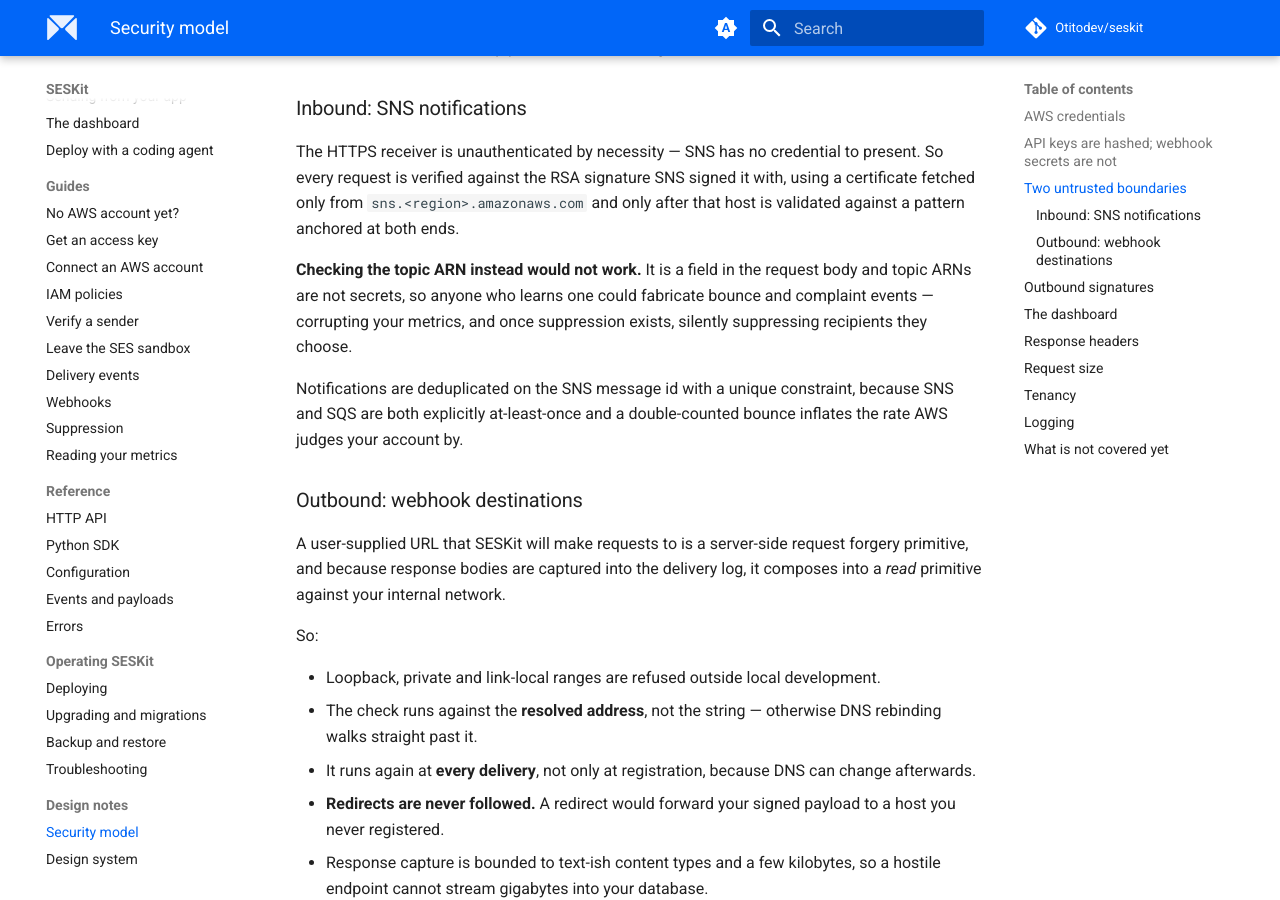
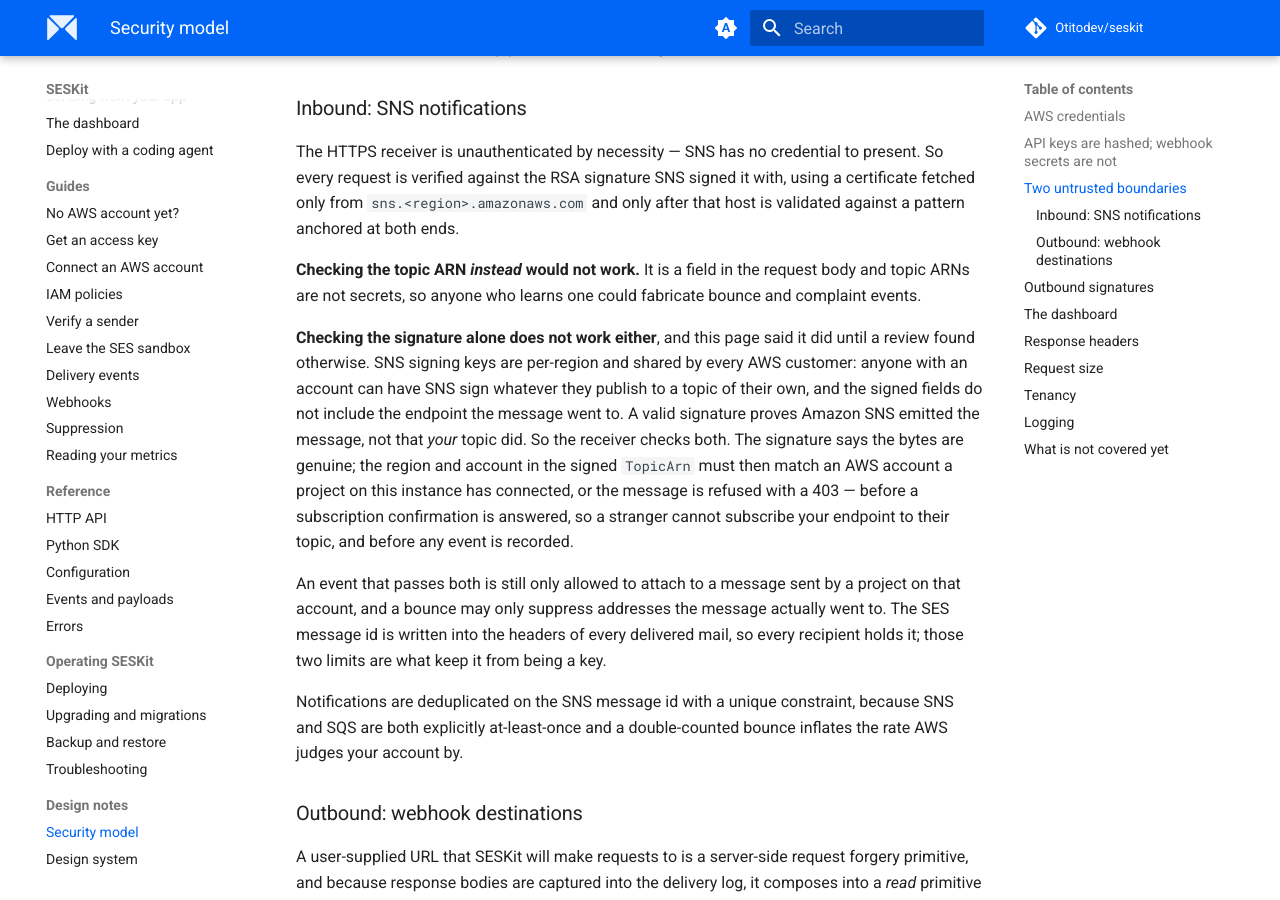
Before and after one commit to Otitodev/seskit, an MkDocs documentation site: the page built from docs/design/security-model.md, in a window 1280 px wide and 900 px high, scrolled down 1618 px. Built offline with MkDocs 1.6.1 and Material for MkDocs 9.7.7, drawn with Linux system fonts in a browser that asks for light colours; comment, search, counter and statistics services are not loaded; some of the changed text lies outside the part shown.

Commit message:
docs: the signature proves SNS, the account proves it is ours
`sns_signature.py` and the security model both argued that checking the topic
ARN *instead of* the signature would not work, because the ARN is in the
request body and is not a secret. True, and it left the wrong impression: that
the signature was therefore sufficient. It is not. SNS signing keys are shared
by every customer in a region, so a signature proves Amazon SNS emitted a
message and nothing about whose topic it was.

Both now say what each check proves and what it does not, and that the
receiver needs both - the `provisioning.py` docstring had already said as much
for the SQS side, where the queue policy's SourceArn condition is the same
idea. The security model also records the two limits that keep the SES
message id from being a key, and adds two things to "not covered yet" that
this review found and deliberately left: timestamp freshness on SNS messages,
and a receiver with no URL secret and no per-IP limit.

```diff
--- a/docs/design/security-model.md
+++ b/docs/design/security-model.md
@@ -74,10 +74,27 @@
 with, using a certificate fetched only from `sns.<region>.amazonaws.com` and
 only after that host is validated against a pattern anchored at both ends.
 
-**Checking the topic ARN instead would not work.** It is a field in the request
-body and topic ARNs are not secrets, so anyone who learns one could fabricate
-bounce and complaint events — corrupting your metrics, and once suppression
-exists, silently suppressing recipients they choose.
+**Checking the topic ARN *instead* would not work.** It is a field in the
+request body and topic ARNs are not secrets, so anyone who learns one could
+fabricate bounce and complaint events.
+
+**Checking the signature alone does not work either**, and this page said it
+did until a review found otherwise. SNS signing keys are per-region and shared
+by every AWS customer: anyone with an account can have SNS sign whatever they
+publish to a topic of their own, and the signed fields do not include the
+endpoint the message went to. A valid signature proves Amazon SNS emitted the
+message, not that *your* topic did. So the receiver checks both. The signature
+says the bytes are genuine; the region and account in the signed `TopicArn`
+must then match an AWS account a project on this instance has connected, or
+the message is refused with a 403 — before a subscription confirmation is
+answered, so a stranger cannot subscribe your endpoint to their topic, and
+before any event is recorded.
+
+An event that passes both is still only allowed to attach to a message sent by
+a project on that account, and a bounce may only suppress addresses the
+message actually went to. The SES message id is written into the headers of
+every delivered mail, so every recipient holds it; those two limits are what
+keep it from being a key.
 
 Notifications are deduplicated on the SNS message id with a unique constraint,
 because SNS and SQS are both explicitly at-least-once and a double-counted
@@ -202,6 +219,13 @@
 - **Migrations are not audited for backward compatibility**, so rolling
   upgrades are not a supported story. See
   [upgrading](../operating/upgrading.md).
+- **SNS message timestamps are not checked for freshness.** A genuine
+  notification from your own topic could be replayed later; it deduplicates
+  on the SNS message id, so a replay records nothing new. Harmless today,
+  and noted so nobody assumes the check exists.
+- **The HTTPS receiver has no shared secret in its URL and no per-IP limit.**
+  A stranger who finds it can make it do signature checks. The topic check
+  above means that is all they can make it do.
 
 Security issues should go to
 [SECURITY.md](https://github.com/Otitodev/seskit/blob/main/SECURITY.md) rather
```
Also changed, not shown: 1 other file.
